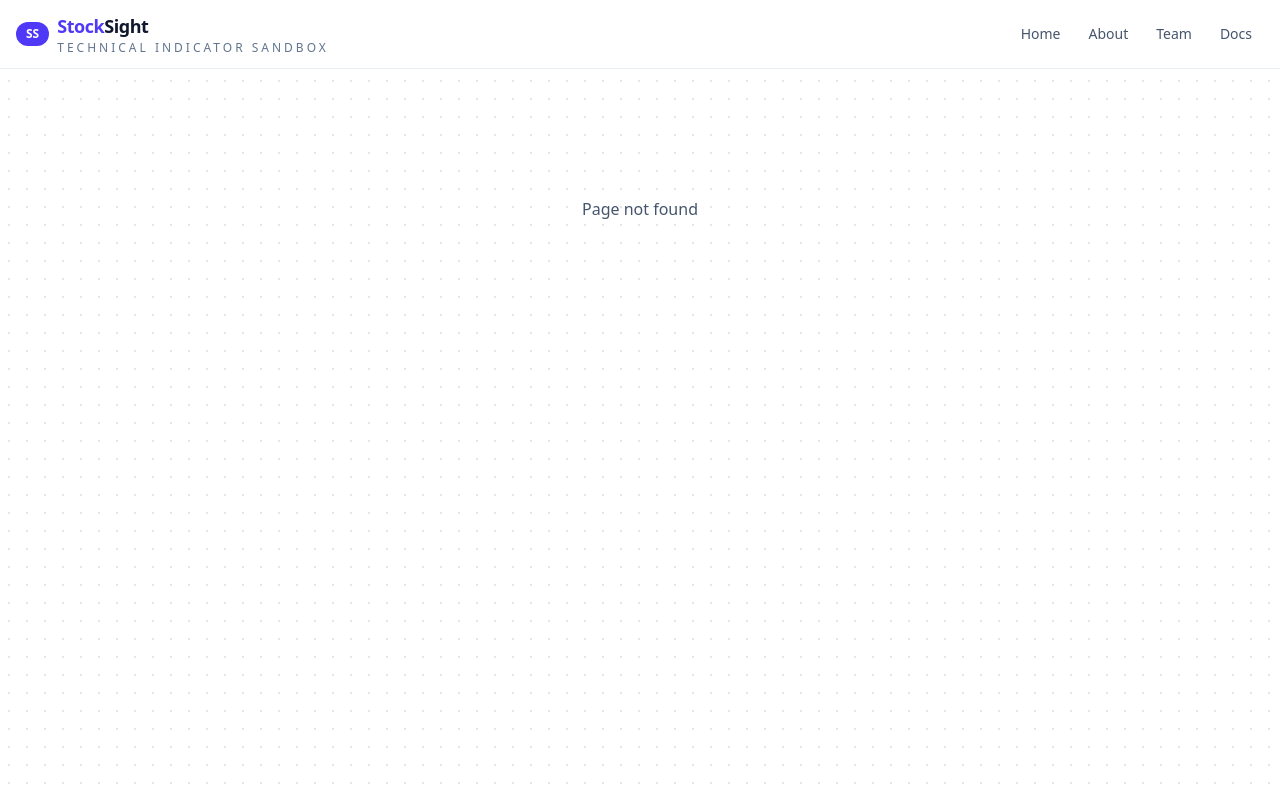
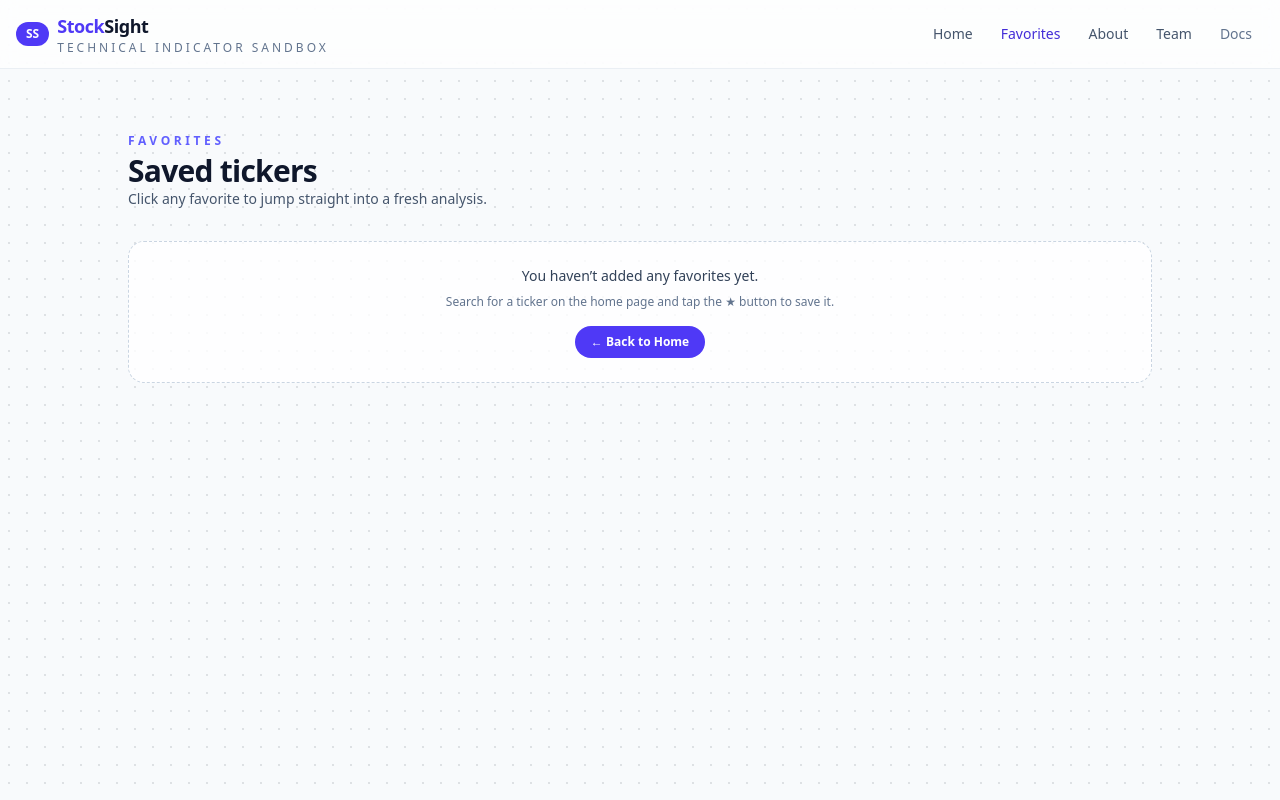
Before and after one commit to Dennis-Gega/StockSight, a React (Vite) app in the folder frontend/: page /favorites in a window 1280 px wide. Before the commit this address had no page. Built offline with nearby package versions, Linux system fonts and the light colour scheme.

Commit message:
created favorites page

```diff
--- a/frontend/src/App.jsx
+++ b/frontend/src/App.jsx
@@ -1,36 +1,38 @@
+// src/App.jsx
 import { BrowserRouter, Routes, Route } from "react-router-dom";
 import Navbar from "./components/Navbar.jsx";
 import Home from "./Home.jsx";
 import Results from "./Results.jsx";
 import About from "./About.jsx";
 import Team from "./Team.jsx";
+import Favorites from "./favorites.jsx"; // <-- make sure this path is right
 
 export default function App() {
   return (
     <BrowserRouter>
-      {/* Full-page background wrapper */}
+      {/* Full-page wrapper with light + dark background + dots */}
       <div
         className="
           min-h-dvh w-full overflow-x-hidden
-          bg-gradient-to-br from-slate-50 to-indigo-50
-          dark:bg-[#0f1629]      /* Deep purple/navy background */
-          dark:bg-none           /* Disable gradient in dark mode */
+          bg-slate-50
+          dark:bg-slate-950
           bg-dots
         "
       >
         <Navbar />
 
-        {/* Centered main content */}
+        {/* Centered main content area */}
         <main className="mx-auto max-w-6xl px-4 py-8">
           <Routes>
             <Route path="/" element={<Home />} />
             <Route path="/results" element={<Results />} />
             <Route path="/about" element={<About />} />
             <Route path="/team" element={<Team />} />
+            <Route path="/favorites" element={<Favorites />} />
             <Route
               path="*"
               element={
-                <div className="py-24 text-center text-slate-600">
+                <div className="py-24 text-center text-slate-600 dark:text-slate-200">
                   Page not found
                 </div>
               }
--- a/frontend/src/components/Navbar.jsx
+++ b/frontend/src/components/Navbar.jsx
@@ -1,10 +1,12 @@
+// src/components/Navbar.jsx
 import { NavLink } from "react-router-dom";
+import TickerForm from "./TickerForm.jsx";
+import ErrorMessage from "./ErrorMessage.jsx";
 
 const linkBase =
-  "px-3 py-2 rounded-lg text-sm font-medium transition-colors " +
-  "text-slate-600 dark:text-slate-200 hover:text-indigo-500 dark:hover:text-indigo-300";
-
-const active = "text-slate-900 dark:text-white";
+  "px-3 py-2 rounded-lg text-sm font-medium transition-colors hover:text-indigo-600";
+const active =
+  "text-indigo-700 dark:text-indigo-100 shadow-soft";
 
 export default function Navbar() {
   return (
@@ -19,7 +21,8 @@ export default function Navbar() {
             <span className="font-extrabold tracking-tight text-lg">
               <span className="text-indigo-600">Stock</span>Sight
             </span>
-            <span className="text-xs font-medium tracking-[0.25em] text-slate-500 dark:text-slate-200 uppercase">
+            <span className="text-xs font-medium tracking-[0.25em]
+                            text-slate-500 dark:text-slate-200 uppercase">
               Technical indicator sandbox
             </span>
           </div>
@@ -30,32 +33,52 @@ export default function Navbar() {
           <NavLink
             to="/"
             className={({ isActive }) =>
-              `${linkBase} ${isActive ? active : ""}`
+              `${linkBase} ${
+                isActive ? active : "text-slate-600 dark:text-slate-200"
+              }`
             }
           >
             Home
           </NavLink>
+
+          <NavLink
+            to="/favorites"
+            className={({ isActive }) =>
+              `${linkBase} ${
+                isActive ? active : "text-slate-600 dark:text-slate-200"
+              }`
+            }
+          >
+            Favorites
+          </NavLink>
+
           <NavLink
             to="/about"
             className={({ isActive }) =>
-              `${linkBase} ${isActive ? active : ""}`
+              `${linkBase} ${
+                isActive ? active : "text-slate-600 dark:text-slate-200"
+              }`
             }
           >
             About
           </NavLink>
+
           <NavLink
             to="/team"
             className={({ isActive }) =>
-              `${linkBase} ${isActive ? active : ""}`
+              `${linkBase} ${
+                isActive ? active : "text-slate-600 dark:text-slate-200"
+              }`
             }
           >
             Team
           </NavLink>
+
           <a
             href="https://recharts.org"
             target="_blank"
             rel="noreferrer"
-            className={linkBase}
+            className={`${linkBase} text-slate-500 dark:text-slate-200`}
           >
             Docs
           </a>
--- /dev/null
+++ b/frontend/src/favorites.jsx
@@ -0,0 +1,210 @@
+// src/Favorites.jsx
+import { useEffect, useState } from "react";
+import { useNavigate } from "react-router-dom";
+import { fetchIndicators } from "./lib/api.js";
+import { getFavorites } from "./lib/favorites.js";
+import Loader from "./components/Loader.jsx";
+import ErrorMessage from "./components/ErrorMessage.jsx";
+
+function safeNum(x) {
+  return Number.isFinite(x) ? x : null;
+}
+
+// Simple company name mapping
+const COMPANY_NAMES = {
+  AAPL: "Apple Inc.",
+  MSFT: "Microsoft Corporation",
+  GOOGL: "Alphabet Inc.",
+  AMZN: "Amazon.com Inc.",
+  TSLA: "Tesla Inc.",
+  NVDA: "NVIDIA Corporation",
+  META: "Meta Platforms Inc.",
+};
+
+function getCompanyName(ticker) {
+  return COMPANY_NAMES[ticker] || "Saved ticker";
+}
+
+// FINAL COLOR PALETTE (matches Results page exactly)
+function getSignalClasses(signalRaw) {
+  const s = (signalRaw || "").toLowerCase();
+
+  if (s === "buy") {
+    return "bg-emerald-500/20 text-emerald-300 border border-emerald-500/40";
+  }
+  if (s === "hold") {
+    return "bg-amber-500/20 text-amber-300 border border-amber-500/40";
+  }
+  if (s === "sell") {
+    return "bg-rose-500/20 text-rose-300 border border-rose-500/40";
+  }
+
+  return "bg-slate-600/20 text-slate-200 border border-slate-500/40";
+}
+
+export default function Favorites() {
+  const navigate = useNavigate();
+
+  const [favorites, setFavorites] = useState([]);
+  const [loading, setLoading] = useState(true);
+  const [summaries, setSummaries] = useState([]);
+  const [error, setError] = useState("");
+
+  // Load favorites initially
+  useEffect(() => {
+    setFavorites(getFavorites());
+  }, []);
+
+  // Fetch summary data
+  useEffect(() => {
+    async function loadSummaries() {
+      if (!favorites.length) {
+        setSummaries([]);
+        setLoading(false);
+        return;
+      }
+
+      setLoading(true);
+
+      try {
+        const out = [];
+
+        for (const ticker of favorites) {
+          try {
+            const res = await fetchIndicators({
+              ticker,
+              range: "1mo",
+              interval: "1d",
+            });
+
+            const inner = res?.data;
+            const payload = inner?.data || inner;
+
+            const indicators = payload?.indicators || {};
+            const signal = payload?.signal || payload?.summary?.signal;
+
+            const latestRsi = indicators?.rsi?.at?.(-1);
+            const latestMacd = indicators?.macd?.macd?.at?.(-1);
+
+            out.push({
+              ticker,
+              signal: signal || "—",
+              rsi: safeNum(latestRsi),
+              macd: safeNum(latestMacd),
+            });
+          } catch {
+            out.push({
+              ticker,
+              signal: "Error",
+              rsi: null,
+              macd: null,
+            });
+          }
+        }
+
+        setSummaries(out);
+      } catch {
+        setError("Failed to load favorites.");
+      } finally {
+        setLoading(false);
+      }
+    }
+
+    loadSummaries();
+  }, [favorites]);
+
+  // Open results page
+  const handleViewDetails = (ticker) => {
+    navigate(`/results?ticker=${encodeURIComponent(ticker)}&range=1mo&interval=1d`);
+  };
+
+  const handleEmptyState = () => navigate("/");
+
+  if (loading && !summaries.length) {
+    return (
+      <section className="mx-auto max-w-4xl py-10">
+        <Loader />
+      </section>
+    );
+  }
+
+  return (
+    <section className="mx-auto max-w-5xl py-8 space-y-6">
+      {/* HEADER */}
+      <header>
+        <p className="text-xs font-semibold tracking-[0.3em] text-indigo-500 uppercase dark:text-indigo-300">
+          Favorites
+        </p>
+        <h1 className="mt-1 text-2xl sm:text-3xl font-extrabold tracking-tight text-slate-900 dark:text-slate-50">
+          Saved tickers
+        </h1>
+        <p className="text-sm text-slate-600 dark:text-slate-300">
+          Click any favorite to jump straight into a fresh analysis.
+        </p>
+      </header>
+
+      {error && <ErrorMessage>{error}</ErrorMessage>}
+
+      {/* EMPTY STATE */}
+      {!favorites.length && !loading && (
+        <div className="mt-8 rounded-2xl border border-dashed border-slate-300 dark:border-slate-700 bg-white/80 dark:bg-slate-900/70 p-6 text-center">
+          <p className="text-sm text-slate-700 dark:text-slate-200 mb-2">
+            You haven’t added any favorites yet.
+          </p>
+          <p className="text-xs text-slate-500 dark:text-slate-400 mb-4">
+            Search for a ticker on the home page and tap the ★ button to save it.
+          </p>
+
+          <button
+            onClick={handleEmptyState}
+            className="inline-flex items-center gap-1 rounded-full bg-indigo-600 px-4 py-2 text-xs font-semibold text-white hover:bg-indigo-700"
+          >
+            ← Back to Home
+          </button>
+        </div>
+      )}
+
+      {/* FAVORITES LIST */}
+      {!!summaries.length && (
+        <div className="grid gap-4 sm:grid-cols-2">
+          {summaries.map((item) => {
+            const company = getCompanyName(item.ticker);
+            const pillClass = getSignalClasses(item.signal);
+
+            return (
+              <button
+                key={item.ticker}
+                onClick={() => handleViewDetails(item.ticker)}
+                className="
+                  text-left w-full
+                  rounded-2xl border border-slate-200/80 dark:border-slate-800/80
+                  bg-white/90 dark:bg-slate-900/80
+                  px-4 py-3 shadow-soft
+                  hover:bg-slate-50 dark:hover:bg-slate-800/90
+                  transition-colors
+                "
+              >
+                <div className="flex items-center justify-between gap-3">
+                  <div>
+                    <p className="text-sm font-semibold text-slate-900 dark:text-slate-50">
+                      {item.ticker}
+                    </p>
+                    <p className="text-xs text-slate-500 dark:text-slate-400">
+                      {company}
+                    </p>
+                  </div>
+
+                  <span
+                    className={`inline-flex items-center rounded-full px-3 py-1 text-xs font-semibold ${pillClass}`}
+                  >
+                    Signal: {item.signal}
+                  </span>
+                </div>
+              </button>
+            );
+          })}
+        </div>
+      )}
+    </section>
+  );
+}
--- /dev/null
+++ b/frontend/src/lib/favorites.js
@@ -0,0 +1,66 @@
+// src/lib/favorites.js
+const STORAGE_KEY = "stocksight_favorites_v1";
+
+function safeWindow() {
+  return typeof window === "undefined" ? null : window;
+}
+
+export function getFavorites() {
+  const w = safeWindow();
+  if (!w) return [];
+
+  try {
+    const raw = w.localStorage.getItem(STORAGE_KEY);
+    if (!raw) return [];
+    const parsed = JSON.parse(raw);
+    if (!Array.isArray(parsed)) return [];
+    // normalize to uppercase strings and dedupe
+    const set = new Set(
+      parsed
+        .map((t) => (typeof t === "string" ? t.toUpperCase().trim() : ""))
+        .filter(Boolean)
+    );
+    return Array.from(set);
+  } catch {
+    return [];
+  }
+}
+
+function saveFavorites(list) {
+  const w = safeWindow();
+  if (!w) return;
+  try {
+    w.localStorage.setItem(STORAGE_KEY, JSON.stringify(list));
+  } catch {
+    // ignore
+  }
+}
+
+export function toggleFavorite(ticker) {
+  const sym = (ticker || "").toUpperCase().trim();
+  if (!sym) return { list: getFavorites(), isNowFavorite: false };
+
+  const current = getFavorites();
+  const exists = current.includes(sym);
+  let next;
+
+  if (exists) {
+    next = current.filter((t) => t !== sym);
+  } else {
+    next = [...current, sym];
+  }
+
+  saveFavorites(next);
+  return { list: next, isNowFavorite: !exists };
+}
+
+export function isFavorite(ticker) {
+  const sym = (ticker || "").toUpperCase().trim();
+  if (!sym) return false;
+  return getFavorites().includes(sym);
+}
+
+// optional helper if you ever want a "Clear all" button somewhere
+export function clearFavorites() {
+  saveFavorites([]);
+}
```
Also changed, not shown: frontend/src/Results.jsx (+43 -13 lines).
